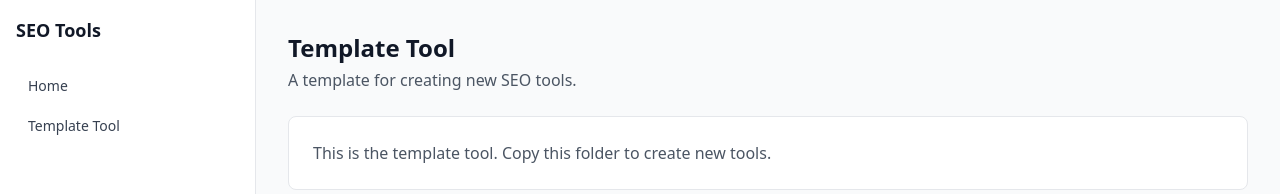
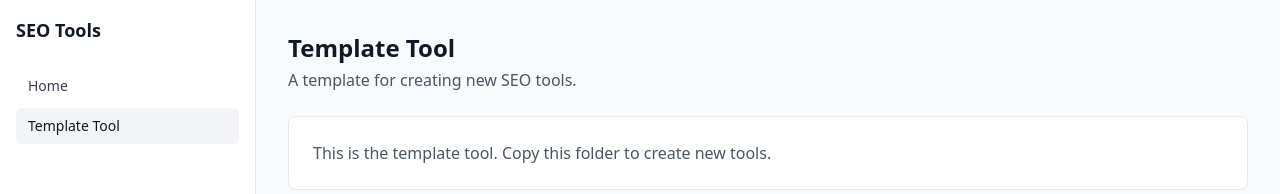
Before and after one commit to NotoriousOnline/SEO-Tools-Platform, a Next.js app: page /tools/_template in a window 1280 px wide. Shown: the top 194 px of the page. Built offline with nearby package versions, Linux system fonts and the light colour scheme.

Commit message:
second commit

```diff
--- a/components/Sidebar.tsx
+++ b/components/Sidebar.tsx
@@ -1,8 +1,16 @@
+"use client";
+
 import Link from "next/link";
-import { getRegisteredTools } from "@/lib/toolRegistry";
+import { usePathname } from "next/navigation";
+import { tools } from "@/lib/toolRegistry";
 
 export function Sidebar() {
-  const tools = getRegisteredTools();
+  const pathname = usePathname();
+
+  const isActive = (href: string) => {
+    if (href === "/") return pathname === "/";
+    return pathname.startsWith(href);
+  };
 
   return (
     <aside className="w-64 shrink-0 border-r border-gray-200 bg-white">
@@ -13,19 +21,30 @@ export function Sidebar() {
         <nav className="flex flex-col gap-1">
           <Link
             href="/"
-            className="rounded-md px-3 py-2 text-sm text-gray-700 hover:bg-gray-100"
+            className={`rounded-md px-3 py-2 text-sm ${
+              isActive("/")
+                ? "bg-gray-100 font-medium text-gray-900"
+                : "text-gray-700 hover:bg-gray-100"
+            }`}
           >
             Home
           </Link>
-          {tools.map((tool) => (
-            <Link
-              key={tool.id}
-              href={`/tools/${tool.id}`}
-              className="rounded-md px-3 py-2 text-sm text-gray-700 hover:bg-gray-100"
-            >
-              {tool.name}
-            </Link>
-          ))}
+          {tools.map((tool) => {
+            const href = `/tools/${tool.slug}`;
+            return (
+              <Link
+                key={tool.slug}
+                href={href}
+                className={`rounded-md px-3 py-2 text-sm ${
+                  isActive(href)
+                    ? "bg-gray-100 font-medium text-gray-900"
+                    : "text-gray-700 hover:bg-gray-100"
+                }`}
+              >
+                {tool.name}
+              </Link>
+            );
+          })}
         </nav>
       </div>
     </aside>
--- a/components/ToolLayout.tsx
+++ b/components/ToolLayout.tsx
@@ -1,5 +1,4 @@
-import { getToolComponent } from "@/lib/toolRegistry";
-import type { ToolConfig } from "@/tools/_template/config";
+import { getToolComponent, type ToolConfig } from "@/lib/toolRegistry";
 
 type Props = {
   tool: string;
--- a/lib/toolRegistry.ts
+++ b/lib/toolRegistry.ts
@@ -1,23 +1,30 @@
 import type { ComponentType } from "react";
-import type { ToolConfig } from "@/tools/_template/config";
-import { config as templateConfig } from "@/tools/_template/config";
 import TemplateTool from "@/tools/_template/index";
 
-const toolRegistry: Record<string, { config: ToolConfig; component: ComponentType }> = {
-  _template: {
-    config: templateConfig,
-    component: TemplateTool,
-  },
+export type ToolConfig = {
+  slug: string;
+  name: string;
+  description?: string;
+  icon?: string;
 };
 
-export function getRegisteredTools(): ToolConfig[] {
-  return Object.values(toolRegistry).map((t) => t.config);
+export const tools: ToolConfig[] = [
+  {
+    slug: "_template",
+    name: "Template Tool",
+    description: "A template for creating new SEO tools.",
+    icon: "layout",
+  },
+];
+
+const componentMap: Record<string, ComponentType> = {
+  _template: TemplateTool,
+};
+
+export function getToolConfig(slug: string): ToolConfig | undefined {
+  return tools.find((t) => t.slug === slug);
 }
 
-export function getToolConfig(toolId: string): ToolConfig | undefined {
-  return toolRegistry[toolId]?.config;
+export function getToolComponent(slug: string): ComponentType | undefined {
+  return componentMap[slug];
 }
-
-export function getToolComponent(toolId: string): ComponentType | undefined {
-  return toolRegistry[toolId]?.component;
-}
```
